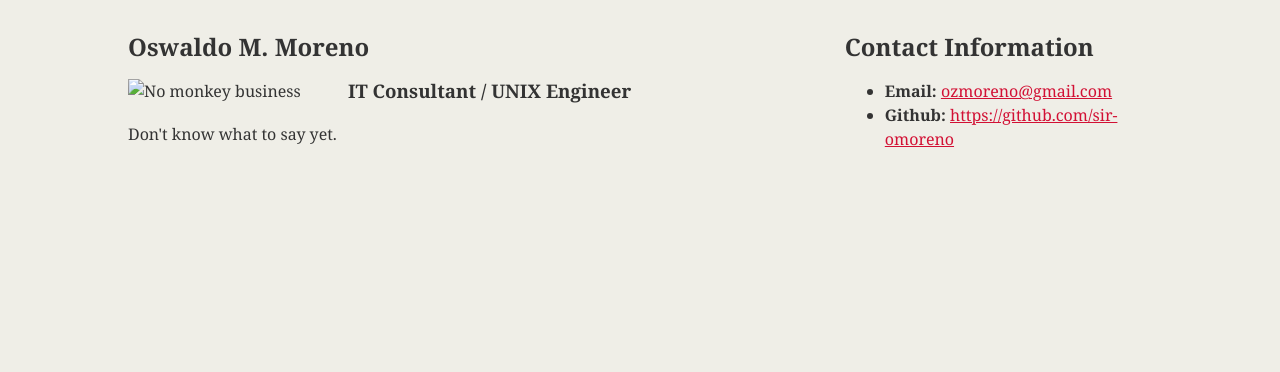
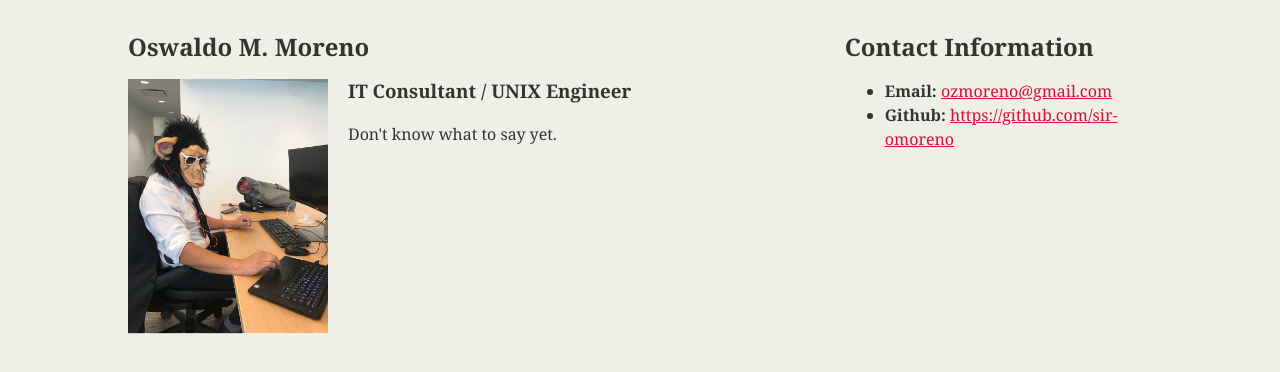
Before and after one commit to sir-omoreno/sir-omoreno.github.io, a plain HTML site: page bio.html in a window 1280 px wide. Shown: the part 100-472 px from the top of the page. Drawn offline with Linux system fonts and the light colour scheme.

Commit message:
bio update

```diff
--- a/bio.html
+++ b/bio.html
@@ -20,7 +20,7 @@
 			<h2>Oswaldo M. Moreno</h2>
 
 			<!-- Headshot image -->
-			<img id="bio-image" src="img/headshot.png" alt="No monkey business">
+			<img id="bio-image" src="images/monkey.jpg" alt="No monkey business">
 
 			<!-- Paragraph with embedded link -->
 			<h3>IT Consultant / UNIX Engineer</h3>
```
